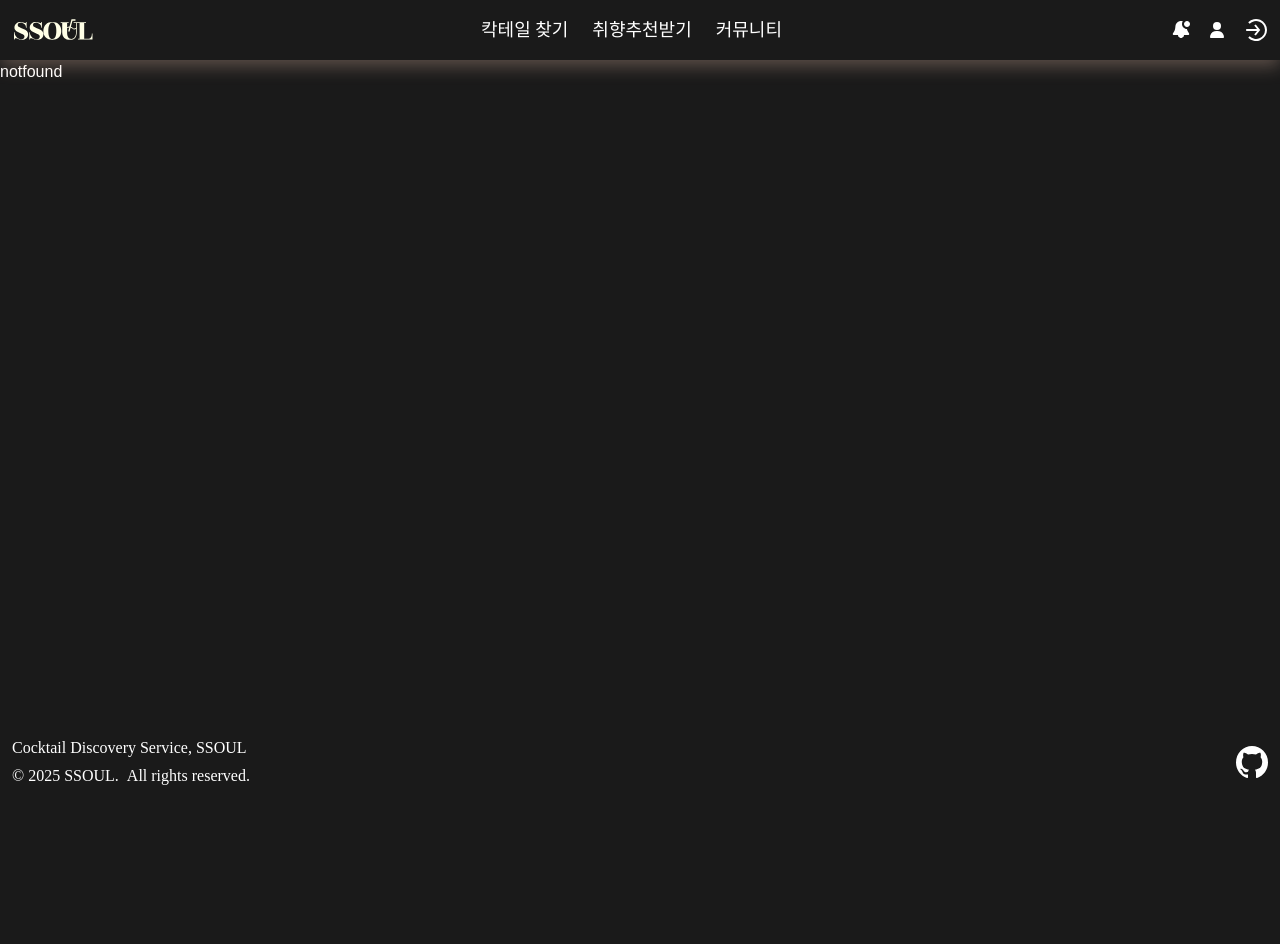
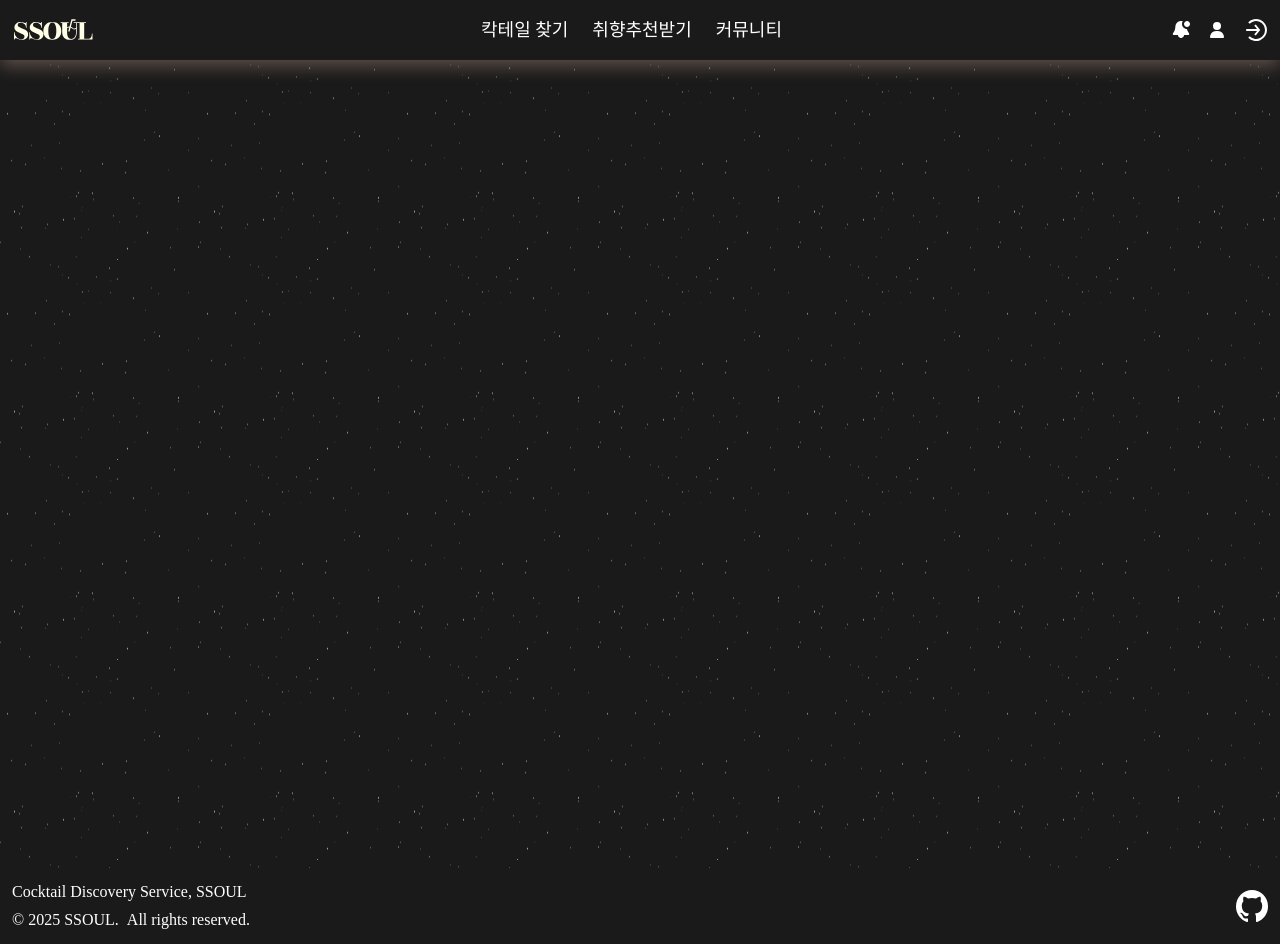
Before and after one commit to prgrms-web-devcourse-final-project/WEB5_6_HaeDokCoding_FE, a Next.js app: page /recipe/1 in a window 1280 px wide. Before the commit this address had no page. Before the commit the page ends 800 px from the top, so only its background shows below. Built offline with nearby package versions, Linux system fonts and the light colour scheme; a web font is replaced by a local one.

Commit message:
[feat] StarBg컴포넌트

```diff
--- /dev/null
+++ b/src/app/recipe/[id]/page.tsx
@@ -0,0 +1,10 @@
+import StarBg from '@/shared/components/starBg/StarBg';
+
+function page() {
+  return (
+    <div className="w-full">
+      <StarBg className="h-200 lg:h-202" />
+    </div>
+  );
+}
+export default page;
--- a/src/shared/components/pageHeader/PageHeader.tsx
+++ b/src/shared/components/pageHeader/PageHeader.tsx
@@ -1,5 +1,5 @@
-import Star from '@/shared/assets/images/star_bg.webp';
 import Image, { StaticImageData } from 'next/image';
+import StarBg from '../starBg/StarBg';
 
 interface Props {
   src: StaticImageData;
@@ -9,12 +9,7 @@ interface Props {
 
 function PageHeader({ src, title, description }: Props) {
   return (
-    <div
-      className="h-40 w-full bg-repeat o-cover relative md:h-65 lg:h-80"
-      style={{
-        backgroundImage: `url(${Star.src})`,
-      }}
-    >
+    <StarBg className="relative h-40 md:h-65 lg:h-80">
       <div className="absolute bottom-0 left-1/2 -translate-x-1/2">
         <Image src={src} alt="" width={src.width} height={src.height} />
         <div className="text-center text-nowrap font-serif font-bold flex flex-col absolute left-1/2 -translate-x-1/2 bottom-4 md:bottom-9 lg:bottom-[55px]">
@@ -26,7 +21,7 @@ function PageHeader({ src, title, description }: Props) {
           </p>
         </div>
       </div>
-    </div>
+    </StarBg>
   );
 }
 export default PageHeader;
--- /dev/null
+++ b/src/shared/components/starBg/StarBg.tsx
@@ -0,0 +1,20 @@
+import Star from '@/shared/assets/images/star_bg.webp';
+
+interface Props {
+  className: string;
+  children?: React.ReactNode;
+}
+
+function StarBg({ className, children }: Props) {
+  return (
+    <div
+      className={`w-full bg-repeat ${className}`}
+      style={{
+        backgroundImage: `url(${Star.src})`,
+      }}
+    >
+      {children}
+    </div>
+  );
+}
+export default StarBg;
```
